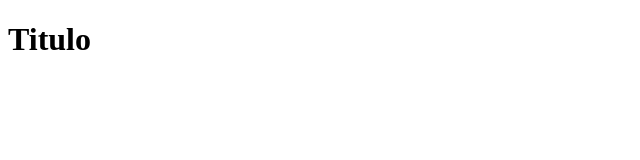
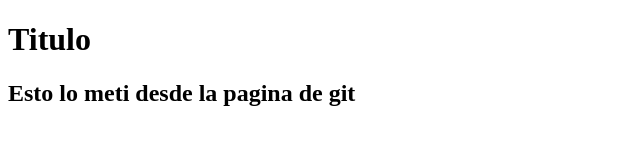
Before and after one commit to juliancalvedev/nuevo-proyecto-existente-que-tiene-como-mucho-tiempo, a plain HTML site: page index.html in a window 1280 px wide. Shown: the whole page, without its empty margins (0-640 px from the left). Drawn offline with Linux system fonts and the light colour scheme.

Commit message:
hice un cambio desde la web

```diff
--- a/index.html
+++ b/index.html
@@ -5,6 +5,6 @@
     </head>
     <body>
         <h1>Titulo</h1>
-
+        <h2>Esto lo meti desde la pagina de git</h2>
     </body>
 </html>
```
